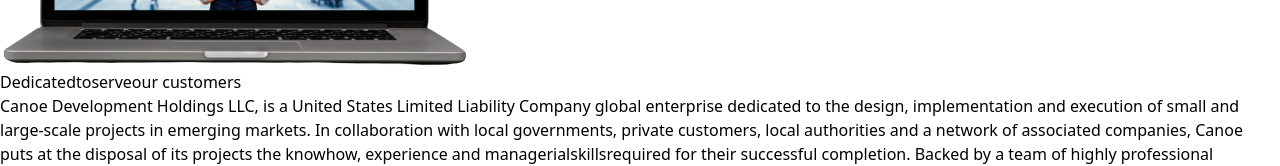
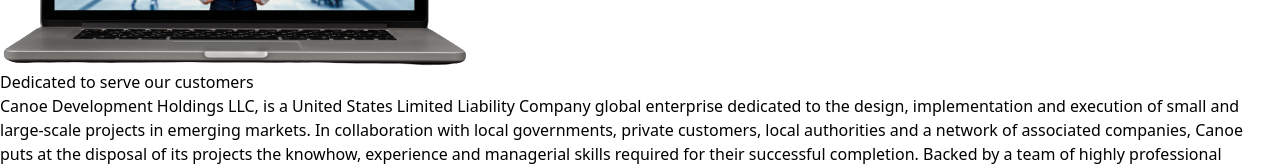
Before and after one commit to DesmondNzubechi/Canoe-company-, a React (Vite) app: page / in a window 1280 px wide. Shown: the part 403-569 px from the top of the page. Built offline with nearby package versions, Linux system fonts and the light colour scheme.

Commit message:
new change

```diff
--- a/src/pages/Home/Home.jsx
+++ b/src/pages/Home/Home.jsx
@@ -9,7 +9,7 @@
     return <div className="bg-slate-900 overflow-x-hidden  min-h-[100vh]">
         <div className="flex items-center px-[20px] bg-slate-900 shadow-2xl justify-around">
             <a href="" >
-                <h1 className="uppercase text-slate-50 font-bold text-[20px]">Canoe</h1>
+                <h1 className="uppercase text-slate-50 font-bold text-[30px]">Canoe</h1>
                 </a>
                 <img className="max-w-[200px]" src={logo} alt="" />
         </div>
@@ -21,13 +21,13 @@
             </div>
             <div className="lg:col-span-2 items-start flex flex-col gap-[30px]">
                 <div className="flex flex-col gap-1">
-                    <h1 className="font-bold text-white  text-[12px] md:text-[15px] uppercase">Dedicatedtoserveour customers</h1>
+                    <h1 className="font-bold text-white  text-[12px] md:text-[15px] uppercase">Dedicated to serve our customers</h1>
                     <p className="text-slate-300 font-semibold  text-[12px] md:text-[15px]">
 Canoe Development Holdings LLC, is a United States Limited Liability Company global enterprise
 dedicated to the design, implementation and execution of small and large-scale projects in
 emerging markets. In collaboration with local governments, private customers, local authorities
 and a network of associated companies, Canoe puts at the disposal of its projects the knowhow,
-experience and managerialskillsrequired for their successful completion.
+experience and managerial skills required for their successful completion.
 Backed by a team of highly professional individuals and years of expertise in a variety of
 turnkey projects, Canoe endeavors to provide innovative and integrated human-centered
 solutions that preserve the diversity of the populations they assist</p>
```
